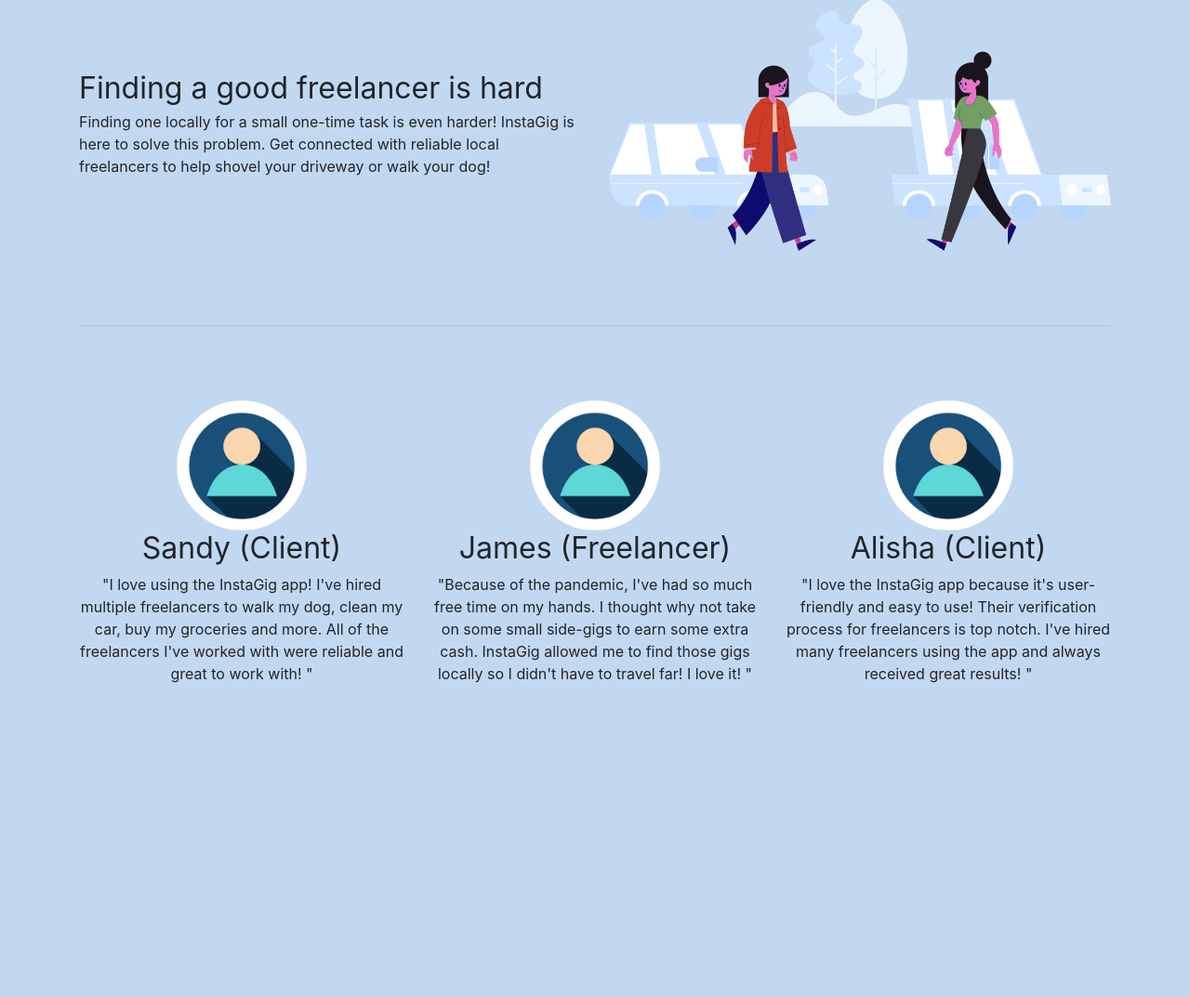
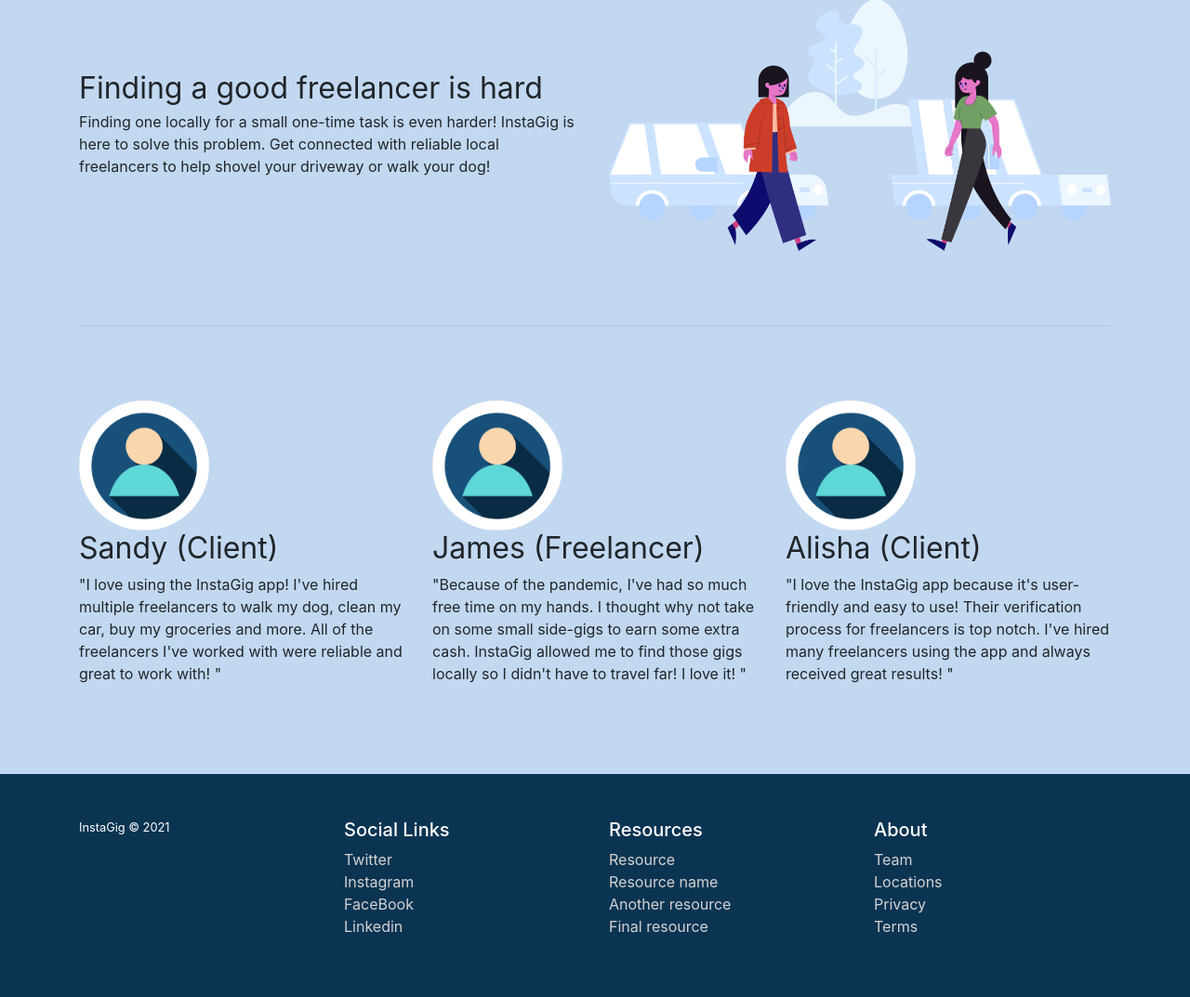
Before and after one commit to helloInstaGig/instagig, a Flask app: page / in a window 1280 px wide. Shown: the part 505-1578 px from the top of the page at 93% size. Before the commit the page ends 1240 px from the top, so only its background shows below. Run offline with Flask 2, Linux system fonts and the light colour scheme; some libraries are stand-ins or nearby versions.

Commit message:
Added Footer

```diff
--- a/app/static/css/main.css
+++ b/app/static/css/main.css
@@ -7,21 +7,6 @@
   --grey: #D3D3D3;
   --dark-blue: #0b3452;
   --light-blue: #c2d8f1;
-}
-
-img {
-  max-width: 100%;
-}
-
-.img-man-working {
-  box-shadow: -2px 4px 8px 6px #d4d4d4;
-  -webkit-transform: scaleX(-1);
-          transform: scaleX(-1);
-}
-
-body, content {
-  padding-bottom: 3rem;
-  background-color: var(--light-blue);
 }
 
 .text-grey {
@@ -52,12 +37,31 @@
   border: var(--grey) 1px solid;
 }
 
-body {
-  margin: 0;
+.root {
+  min-height: 100%;
+  position:relative;
 }
 
-.navbar, .container-fluid.index {
+html,body {
+  margin: 0;
+  height: 100%;
+  background: var(--light-blue);
+}
+
+.navbar, .container-fluid.index, .footer-container {
   background-color: var(--dark-blue) !important;
+}
+
+.content {
+  padding-bottom: 20rem;
+}
+
+.footer-container {
+  position: absolute;
+  bottom: 0;
+  width: 100%;
+  height: 15rem;
+  z-index: 1;
 }
 
 .btn:hover, .btn a:hover {
@@ -77,7 +81,17 @@
   .col-xs-7.col-md-6.heading {
     text-align: center;
   }
+
+  .content {
+    padding-bottom: 26rem;
+  }
+
+  .footer-container {
+    height: 22rem;
+  }
 }
+
+@media only screen and (max-)
 
 /* MARKETING CONTENT
   -------------------------------------------------- */
--- a/app/templates/base.html
+++ b/app/templates/base.html
@@ -22,8 +22,7 @@
     {% endif %}
 </head>
 <body>
-    <header class="site-header">
-
+  <div class="root">
   <nav class="navbar navbar-expand-md navbar-dark bg-steel">
       <div class="container">
         <a class="navbar-brand" href="/">InstaGig</a>
@@ -37,9 +36,49 @@
         </div>
       </div>
     </nav>
-    </header>
+
+    <div class="content">
     {% block content %}{% endblock %}
+    </div>
 
-    <div class="scrollBtn"><i class="fas fa-angle-up"></i></div>
+    <div class="container-fluid footer-container">
+    <footer class="container pt-4  pt-md-5 ">
+      <div class="row">
+        <div class="col-12 col-md">
+          <!-- <img class="mb-2" src="" alt="Logo" width="24" height="19"> -->
+
+          <small class="d-block mb-3 text-white">InstaGig &copy; 2021</small>
+        </div>
+        <div class="col-6 col-md">
+          <h5 class="text-white">Social Links</h5>
+          <ul class="list-unstyled text-small">
+            <li><a class="text-grey" href="#">Twitter</a></li>
+            <li><a class="text-grey" href="#">Instagram</a></li>
+            <li><a class="text-grey" href="#">FaceBook</a></li>
+            <li><a class="text-grey" href="#">Linkedin</a></li>
+          </ul>
+        </div>
+        <div class="col-6 col-md">
+          <h5 class="text-white">Resources</h5>
+          <ul class="list-unstyled text-small">
+            <li><a class="text-grey" href="#">Resource</a></li>
+            <li><a class="text-grey" href="#">Resource name</a></li>
+            <li><a class="text-grey" href="#">Another resource</a></li>
+            <li><a class="text-grey" href="#">Final resource</a></li>
+          </ul>
+        </div>
+        <div class="col-6 col-md">
+          <h5 class="text-white">About</h5>
+          <ul class="list-unstyled text-small">
+            <li><a class="text-grey" href="#">Team</a></li>
+            <li><a class="text-grey" href="#">Locations</a></li>
+            <li><a class="text-grey" href="#">Privacy</a></li>
+            <li><a class="text-grey" href="#">Terms</a></li>
+          </ul>
+        </div>
+      </div>
+    </footer>
+    </div>
+  </div>
 </body>
 </html>
--- a/app/templates/index.html
+++ b/app/templates/index.html
@@ -57,10 +57,11 @@
                 />
             </div>
         </div>
+
         <hr class="featurette-divider">
-        <!-- A row of columns, which should collapse at small sizes -->
+
         <div class="row">
-            <!-- First column (four out of twelve grid spaces) -->
+
             <div class="col-md-4">
                 <img
                     class="rounded-circle"
```
Lines whose indentation alone changed are shown as unchanged.
